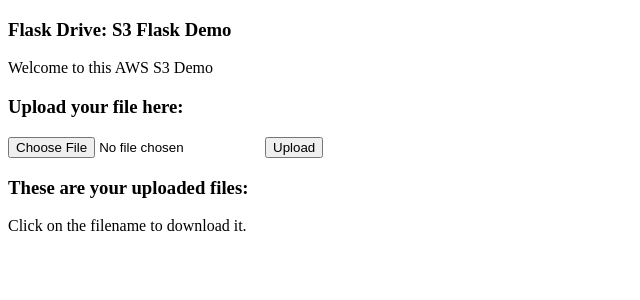
After one commit to femi3d2y/flask_test, a Flask app: page /storage in a window 1280 px wide. The commit adds this page. Shown: the top 300 px of the page, without its empty margins (0-640 px from the left). Run offline with Flask 2, Linux system fonts and the light colour scheme; data that the repository does not hold is empty; parts of the project's set-up code (start-up, migrations or seed data) failed here and were passed over.

```diff
--- a/application/__init__.py
+++ b/application/__init__.py
@@ -4,7 +4,6 @@
 from flask_bcrypt import Bcrypt
 from flask_login import LoginManager
 import pymysql
-
 
 app=Flask(__name__)
 
--- /dev/null
+++ b/application/downloads/ttgl.txt
@@ -0,0 +1 @@
+Who The Hell Do You Think I Am!
--- a/application/forms.py
+++ b/application/forms.py
@@ -1,6 +1,6 @@
 from flask_wtf import FlaskForm
 from flask_login import LoginManager, current_user
-from wtforms import StringField, SubmitField, PasswordField, BooleanField
+from wtforms import StringField, SubmitField, PasswordField, BooleanField, FileField
 from wtforms.validators import DataRequired, Length, Email, EqualTo, ValidationError
 from application.models import Users
 
@@ -55,6 +55,7 @@
                 EqualTo('password')
             ]
         )
+    image = FileField('Image file')
     submit = SubmitField('Sign Up')
 
     def validate_email(self, email):
--- a/application/models.py
+++ b/application/models.py
@@ -21,6 +21,7 @@
     email = db.Column(db.String(150), nullable=False, unique=True)
     password = db.Column(db.String(200), nullable=False)
     posts = db.relationship('Posts', backref='author', lazy=True)
+    url = db.Column(db.String(200), unique=True)
 
     @login_manager.user_loader
     def load_user(id):
--- a/application/routes.py
+++ b/application/routes.py
@@ -1,8 +1,13 @@
-from flask import render_template, redirect, url_for, request
+from flask import render_template, redirect, url_for, request, send_file
 from application.forms import PostForm, RegistrationForm, LoginForm, UpdateAccountForm
 from application import app, db, bcrypt
 from application.models import Posts, Users
 from flask_login import login_user, current_user, logout_user, login_required
+import os
+from s3_demo import download_file, upload_file, list_files
+
+BUCKET ="ifebucket1234"
+UPLOAD_FOLDER ='images'
 
 @app.route('/')
 @app.route('/home')
@@ -56,20 +61,27 @@
     else:
         print(form.errors)
     return render_template('post.html', title='Post', form=form)
+
 @app.route('/register', methods=['GET','POST'])
 def register():
     if current_user.is_authenticated:
         return redirect(url_for('home'))
 
-
     form = RegistrationForm()
     if form.validate_on_submit():
+
+        f = form.image.data
+        f.save(os.path.join(UPLOAD_FOLDER, f.filename))
+        upload_file(f"images/{f.filename}", BUCKET)
+
         hashed_pw = bcrypt.generate_password_hash(form.password.data)
         user = Users(
                 first_name=form.first_name.data,
                 last_name=form.last_name.data,
                 email=form.email.data,
-                password=hashed_pw)
+                password=hashed_pw,
+                url=f"https://ifebucket1234.s3.eu-west-2.amazonaws.com/images/{f.filename}")
+
         db.session.add(user)
         db.session.commit()
         return redirect(url_for('post'))
@@ -91,15 +103,23 @@
         form.email.data = current_user.email
     return render_template('account.html', title='Account', form=form)
 
-dummyData = [
-        {
-            "name": {"first":"Leeroy", "last":"Jenkins"},
-            "title":"First Post",
-            "content":"This is some dummy data for Flask lectures"
-        },
-        {
-            "name": {"first":"Matthew", "last":"Patel"},
-            "title":"Second Post",
-            "content":"This is even more dummy data for Flask lectures"
-        }
-    ]
+@app.route("/upload", methods=['POST'])
+def upload():
+    if request.method == "POST":
+        f = request.files['file']
+        f.save(os.path.join(UPLOAD_FOLDER, f.filename))
+        upload_file(f"images/{f.filename}", BUCKET)
+
+        return redirect("/storage")
+
+@app.route("/download/<filename>", methods=['GET'])
+def download(filename):
+    if request.method == 'GET':
+        output = download_file(filename, BUCKET)
+
+        return send_file(output, as_attachment=True)
+
+@app.route("/storage")
+def storage():
+    contents = list_files("ifebucket1234")
+    return render_template('storage.html', contents=contents)
--- a/application/templates/home.html
+++ b/application/templates/home.html
@@ -4,6 +4,7 @@
 	<p>This somehow works Yeah!</p>
 	{% for post in posts %}
 		<div>
+			<img src= {{ post.author.url }} >
 			<h3>{{ post.title }}</h3>
 			<span>by <i>{{ post.author.first_name }} {{ post.author.last_name }}</i></span>
 			<span>on the <i>{{ post.date_posted }}</i></span>
--- a/application/templates/register.html
+++ b/application/templates/register.html
@@ -3,7 +3,7 @@
 	<h1>Register page</h1>
 	<p>Need an account? Sign up!</p>
 	<div class="form">
-		<form method="POST" action="">
+		<form method="POST" action="" name="simple" enctype="multipart/form-data">
 			{{ form.hidden_tag() }}
 			<div class="form-group">
                                 {{ form.first_name.label }}
@@ -72,6 +72,9 @@
                                 {% endif %}
                         </div>
 			<div class="form-group">
+				{{ form.image }}
+			</div>
+			<div class="form-group">
 				{{ form.submit }}
 			</div>
 		</form>
--- /dev/null
+++ b/application/templates/storage.html
@@ -0,0 +1,30 @@
+<!DOCTYPE html>
+<html>
+  <head>
+    <title>FlaskDrive</title>
+  </head>
+  <body>
+    <div class="content">
+        <h3>Flask Drive: S3 Flask Demo</h3>
+        <p>Welcome to this AWS S3 Demo</p>
+        <div>
+          <h3>Upload your file here:</h3>
+          <form method="POST" action="/upload" enctype=multipart/form-data>
+            <input type=file name=file>
+            <input type=submit value=Upload>
+          </form>
+        </div>
+        <div>
+          <h3>These are your uploaded files:</h3>
+          <p>Click on the filename to download it.</p>
+          <ul>
+            {% for item in contents %}
+              <li>
+                <a href="/download/{{ item.Key }}"> {{ item.Key }} </a>
+              </li>
+            {% endfor %}
+          </ul>
+        </div>
+    </div>
+  </body>
+</html>
--- /dev/null
+++ b/images/dbz.txt
@@ -0,0 +1 @@
+Kamehameha!!!!!
--- /dev/null
+++ b/images/op.txt
@@ -0,0 +1 @@
+One Piece!
--- /dev/null
+++ b/images/test.txt
@@ -0,0 +1 @@
+Kamehameha!!!!!
--- /dev/null
+++ b/images/ttgl.txt
@@ -0,0 +1 @@
+Who The Hell Do You Think I Am!
--- /dev/null
+++ b/s3_demo.py
@@ -0,0 +1,32 @@
+import boto3
+
+def upload_file(file_name, bucket):
+    """
+    Function to upload a file to an S3 bucket
+    """
+    object_name = file_name
+    s3_client = boto3.client('s3')
+    response = s3_client.upload_file(file_name, bucket, object_name)
+
+    return response
+
+def download_file(file_name, bucket):
+    """
+    Function to download a given file from an S3 bucket
+    """
+    s3 = boto3.resource('s3')
+    output = f"downloads/{file_name}"
+    s3.Bucket(bucket).download_file(file_name, output)
+
+    return output
+
+def list_files(bucket):
+    """
+    Function to list files in a given S3 bucket
+    """
+    s3 = boto3.client('s3')
+    contents = []
+    for item in s3.list_objects(Bucket=bucket)['Contents']:
+        contents.append(item)
+
+    return contents
```
Also changed, not shown: application/s3_demo.py (added, +32 -0 lines), images/dice.py (added, +29 -0 lines), images/Screenshot from 2019-12-19 13-22-22.png (added), images/image.png (added).
